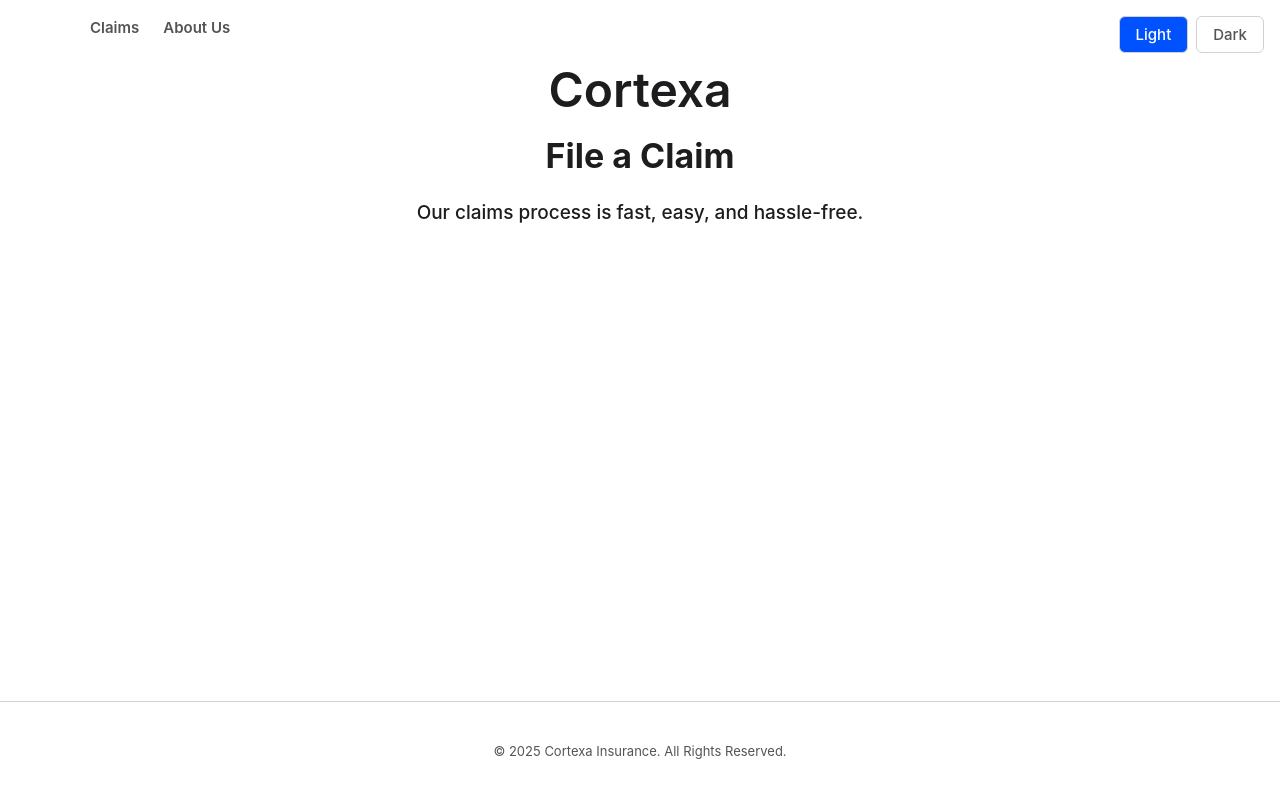
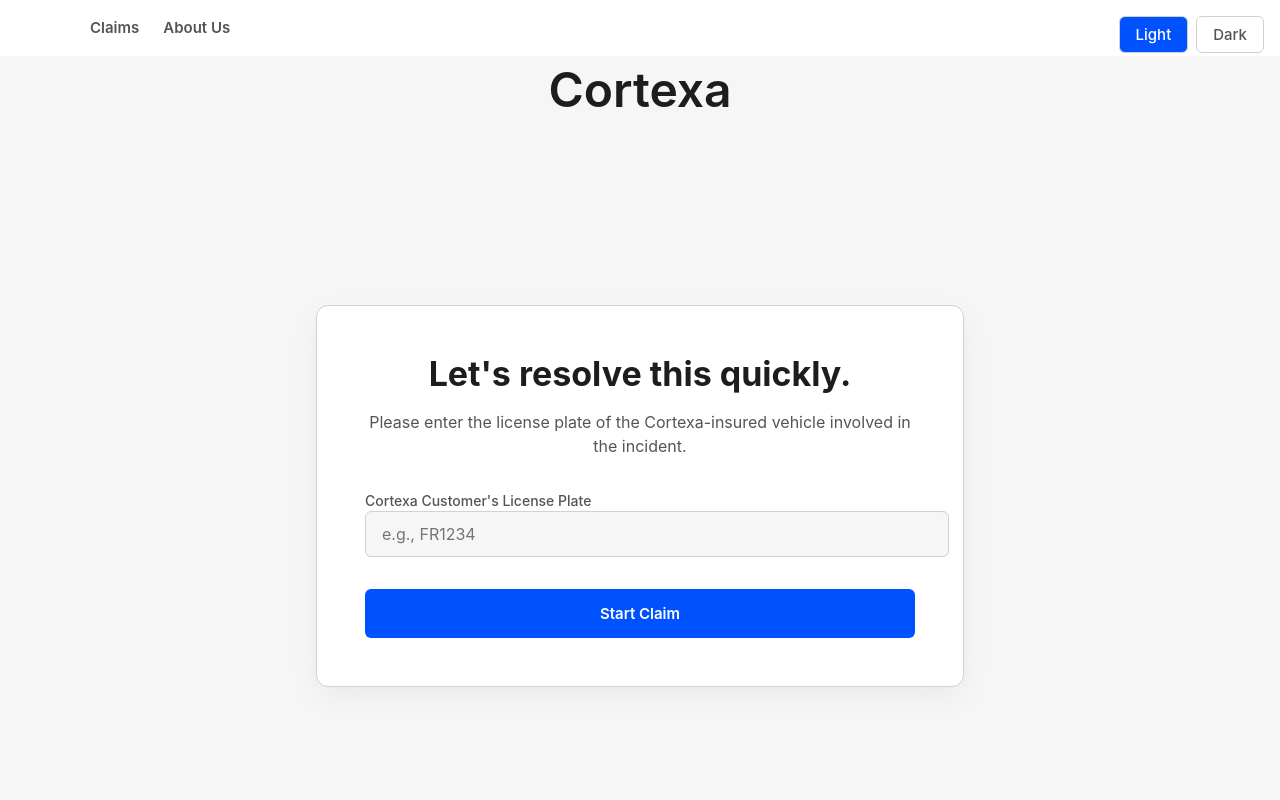
Before and after one commit to juanpatriciodoyle/cortexa-insurance, a React (Create React App) app: page /claims in a window 1280 px wide. Shown: the top 800 px of the page. Built offline with nearby package versions, Linux system fonts and the light colour scheme.

Commit message:
add claims / step 1

```diff
--- a/src/App.tsx
+++ b/src/App.tsx
@@ -1,14 +1,14 @@
-import React, {useState} from 'react';
-import styled, {ThemeProvider} from 'styled-components';
-import {Outlet, Route, Routes} from 'react-router-dom';
-import {GlobalStyle} from './styles/globalStyles';
-import {themes} from './styles/theme';
+import React, { useState } from 'react';
+import styled, { ThemeProvider } from 'styled-components';
+import { Routes, Route, Outlet } from 'react-router-dom';
+import { GlobalStyle } from './styles/globalStyles';
+import { themes } from './styles/theme';
 import ThemeSelector from './components/ThemeSelector';
 import Header from './components/layout/Header';
 import Footer from './components/layout/Footer';
 import HomePage from './pages/HomePage';
-import ClaimsPage from './pages/ClaimsPage';
 import AboutPage from './pages/AboutPage';
+import ThirdPartyClaimsPage from "./pages/ThirdpartyClaimsPage";
 
 const SiteWrapper = styled.div`
     display: flex;
@@ -22,14 +22,14 @@
 
 type ThemeKey = 'light' | 'dark';
 
-function Layout() {
+function MainLayout() {
     return (
         <SiteWrapper>
-            <Header/>
+            <Header />
             <ContentWrapper>
-                <Outlet/>
+                <Outlet />
             </ContentWrapper>
-            <Footer/>
+            <Footer />
         </SiteWrapper>
     );
 }
@@ -40,14 +40,14 @@
 
     return (
         <ThemeProvider theme={currentTheme}>
-            <GlobalStyle/>
-            <ThemeSelector setTheme={setThemeKey} currentThemeKey={themeKey}/>
+            <GlobalStyle />
+            <ThemeSelector setTheme={setThemeKey} currentThemeKey={themeKey} />
             <Routes>
-                <Route path="/" element={<Layout/>}>
-                    <Route index element={<HomePage/>}/>
-                    <Route path="/cortexa-insurance" element={<HomePage/>}/>
-                    <Route path="claims" element={<ClaimsPage/>}/>
-                    <Route path="about" element={<AboutPage/>}/>
+                <Route path="/" element={<MainLayout />}>
+                    <Route index element={<HomePage />} />
+                    <Route path="/cortexa-insurance" element={<HomePage />} />
+                    <Route path="claims" element={<ThirdPartyClaimsPage/>}/>
+                    <Route path="about" element={<AboutPage />} />
                 </Route>
             </Routes>
         </ThemeProvider>
--- /dev/null
+++ b/src/components/claims/ClaimsLayout.tsx
@@ -0,0 +1,38 @@
+import React from 'react';
+import styled from 'styled-components';
+
+const ClaimsWrapper = styled.div`
+    background-color: ${({ theme }) => theme.colors.subtleBackground};
+    min-height: 100vh;
+    display: flex;
+    align-items: center;
+    justify-content: center;
+    padding: 40px 24px;
+`;
+
+const ContentBox = styled.div`
+    width: 100%;
+    max-width: 550px;
+    background-color: ${({ theme }) => theme.colors.background};
+    border: 1px solid ${({ theme }) => theme.colors.borders};
+    border-radius: ${({ theme }) => theme.sizing.borderRadius.cards};
+    padding: 48px;
+    box-shadow: 0 10px 30px rgba(0, 0, 0, 0.05);
+    margin: 0 auto;
+`;
+
+interface ClaimsLayoutProps {
+    children: React.ReactNode;
+}
+
+function ClaimsLayout({ children }: ClaimsLayoutProps) {
+    return (
+        <ClaimsWrapper>
+            <ContentBox>
+                {children}
+            </ContentBox>
+        </ClaimsWrapper>
+    );
+}
+
+export default ClaimsLayout;
--- /dev/null
+++ b/src/components/claims/Step1Welcome.tsx
@@ -0,0 +1,108 @@
+import React, { useState, useEffect } from 'react';
+import styled from 'styled-components';
+import { motion } from 'framer-motion';
+import Text from '../../styles/Text';
+import Button from '../ui/Button';
+import { Input } from '../ui/Input';
+import { ShieldCheck } from 'lucide-react';
+import { useTheme } from 'styled-components';
+import { CortexaTheme } from '../../styles/theme';
+
+const WelcomeWrapper = styled(motion.div)`
+  text-align: center;
+`;
+
+const FormField = styled.div`
+  margin-top: 32px;
+  text-align: left;
+  position: relative;
+`;
+
+const FormLabel = styled(Text)`
+  margin-bottom: 8px;
+`;
+
+const ValidationIcon = styled(motion.div)`
+  position: absolute;
+  right: 12px;
+  top: 50%;
+  transform: translateY(calc(-50% + 14px));
+`;
+
+const MOCK_VALID_PLATES = ['FR1234', 'DE5678', 'US9012'];
+
+interface Step1WelcomeProps {
+    onComplete: (plate: string) => void;
+}
+
+function Step1Welcome({ onComplete }: Step1WelcomeProps) {
+    const theme = useTheme() as CortexaTheme;
+    const [plate, setPlate] = useState('');
+    const [isValid, setIsValid] = useState(false);
+    const [isLoading, setIsLoading] = useState(false);
+
+    useEffect(() => {
+        if (!plate) {
+            setIsValid(false);
+            return;
+        }
+
+        setIsLoading(true);
+        const handler = setTimeout(() => {
+            if (MOCK_VALID_PLATES.includes(plate.toUpperCase())) {
+                setIsValid(true);
+            } else {
+                setIsValid(false);
+            }
+            setIsLoading(false);
+        }, 1000);
+
+        return () => {
+            clearTimeout(handler);
+        };
+    }, [plate]);
+
+    const handleSubmit = () => {
+        if (isValid) {
+            onComplete(plate);
+        }
+    };
+
+    return (
+        <WelcomeWrapper
+            initial={{ opacity: 0, y: 20 }}
+            animate={{ opacity: 1, y: 0 }}
+            exit={{ opacity: 0, y: -20 }}
+            transition={{ duration: 0.5 }}
+        >
+            <Text as="h2" $variant="h1">Let's resolve this quickly.</Text>
+            <Text as="p" $variant="body" style={{ marginTop: '16px' }}>
+                Please enter the license plate of the Cortexa-insured vehicle involved in the incident.
+            </Text>
+            <FormField>
+                <FormLabel as="label" $variant="label">Cortexa Customer's License Plate</FormLabel>
+                <Input
+                    type="text"
+                    value={plate}
+                    onChange={(e) => setPlate(e.target.value)}
+                    placeholder="e.g., FR1234"
+                />
+                {isValid && (
+                    <ValidationIcon initial={{ scale: 0 }} animate={{ scale: 1 }}>
+                        <ShieldCheck color={theme.colors.success} />
+                    </ValidationIcon>
+                )}
+            </FormField>
+            <Button
+                $variant="primary"
+                onClick={handleSubmit}
+                disabled={!isValid || isLoading}
+                style={{ marginTop: '32px', width: '100%' }}
+            >
+                {isLoading ? 'Validating...' : 'Start Claim'}
+            </Button>
+        </WelcomeWrapper>
+    );
+}
+
+export default Step1Welcome;
--- /dev/null
+++ b/src/components/ui/Input.tsx
@@ -0,0 +1,19 @@
+import styled from 'styled-components';
+
+export const Input = styled.input`
+    width: 100%;
+    padding: 12px 16px;
+    border-radius: ${({theme}) => theme.sizing.borderRadius.buttons};
+    border: 1px solid ${({theme}) => theme.colors.borders};
+    background-color: ${({theme}) => theme.colors.subtleBackground};
+    color: ${({theme}) => theme.colors.textBody};
+    font-family: ${({theme}) => theme.font.primary};
+    font-size: ${({theme}) => theme.font.sizes.body};
+    transition: border-color 0.2s ease, box-shadow 0.2s ease;
+
+    &:focus {
+        outline: none;
+        border-color: ${({theme}) => theme.colors.primary};
+        box-shadow: 0 0 0 3px ${({theme}) => theme.colors.primary}40;
+    }
+`;
--- /dev/null
+++ b/src/pages/ThirdpartyClaimsPage.tsx
@@ -0,0 +1,24 @@
+import React, {useState} from 'react';
+import {AnimatePresence} from 'framer-motion';
+import ClaimsLayout from '../components/claims/ClaimsLayout';
+import Step1Welcome from '../components/claims/Step1Welcome';
+
+function ThirdPartyClaimsPage() {
+    const [step, setStep] = useState(1);
+    const [claimData, setClaimData] = useState({});
+
+    const handleStep1Complete = (plate: string) => {
+        setClaimData({...claimData, plate});
+        setStep(2);
+    };
+
+    return (
+        <ClaimsLayout>
+            <AnimatePresence mode="wait">
+                {step === 1 && <Step1Welcome onComplete={handleStep1Complete}/>}
+            </AnimatePresence>
+        </ClaimsLayout>
+    );
+}
+
+export default ThirdPartyClaimsPage;
```
